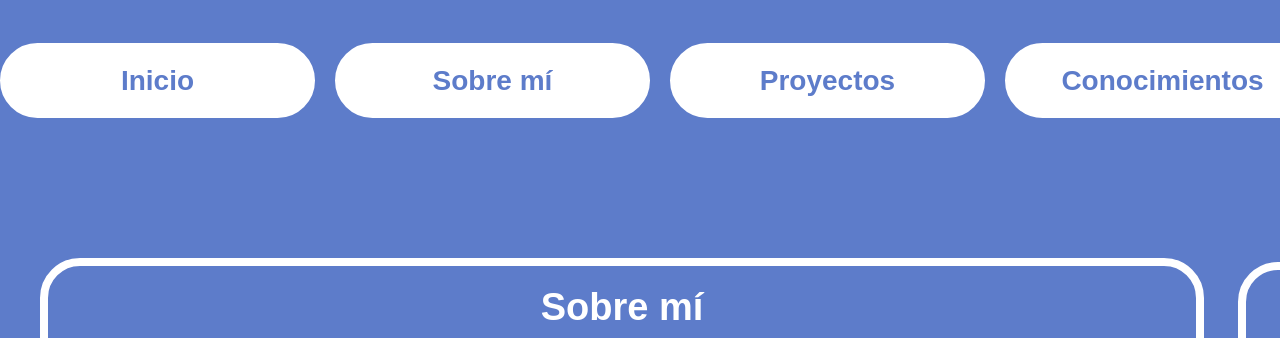
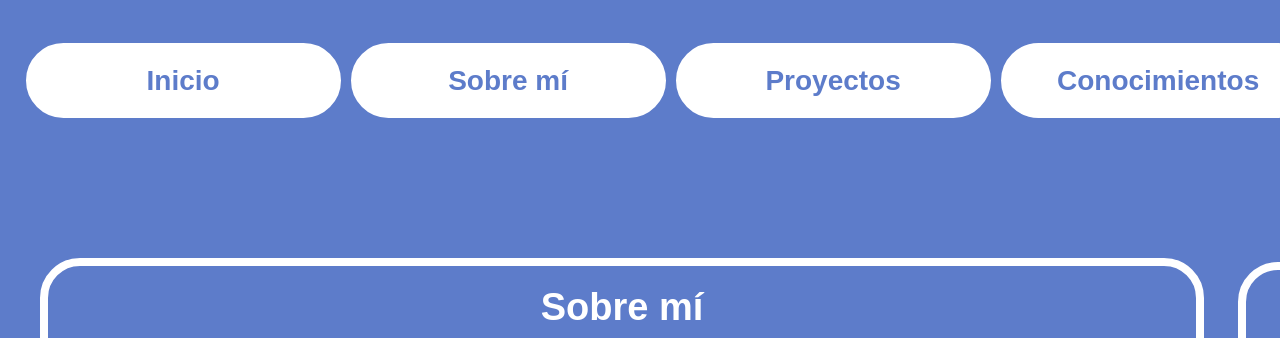
Before and after one commit to kirbymoon99/portafolio, a plain HTML site: page index.html in a window 1280 px wide. Shown: the part 757-1095 px from the top of the page. Drawn offline with Linux system fonts and the light colour scheme.

Commit message:
navbar-test5

```diff
--- a/style.css
+++ b/style.css
@@ -98,12 +98,14 @@ h2{
 /*///////////////////////////////////////////////////////////////////////////////////////////////////////*/
 .navbar-grid {
   display: flex;
-  grid-template-columns: repeat(5, 1fr);
+  justify-content: space-between; /* 🔥 clave */
   width: 100%;
-  gap: 20px;
+  gap: 10px;
   position: sticky;
-  top: 0px;
+  top: 0;
   z-index: 1000;
+  padding-left: 2%;
+  padding-right: 2%;
 }
 .nav-container{
   color: #5d7cca;
```
